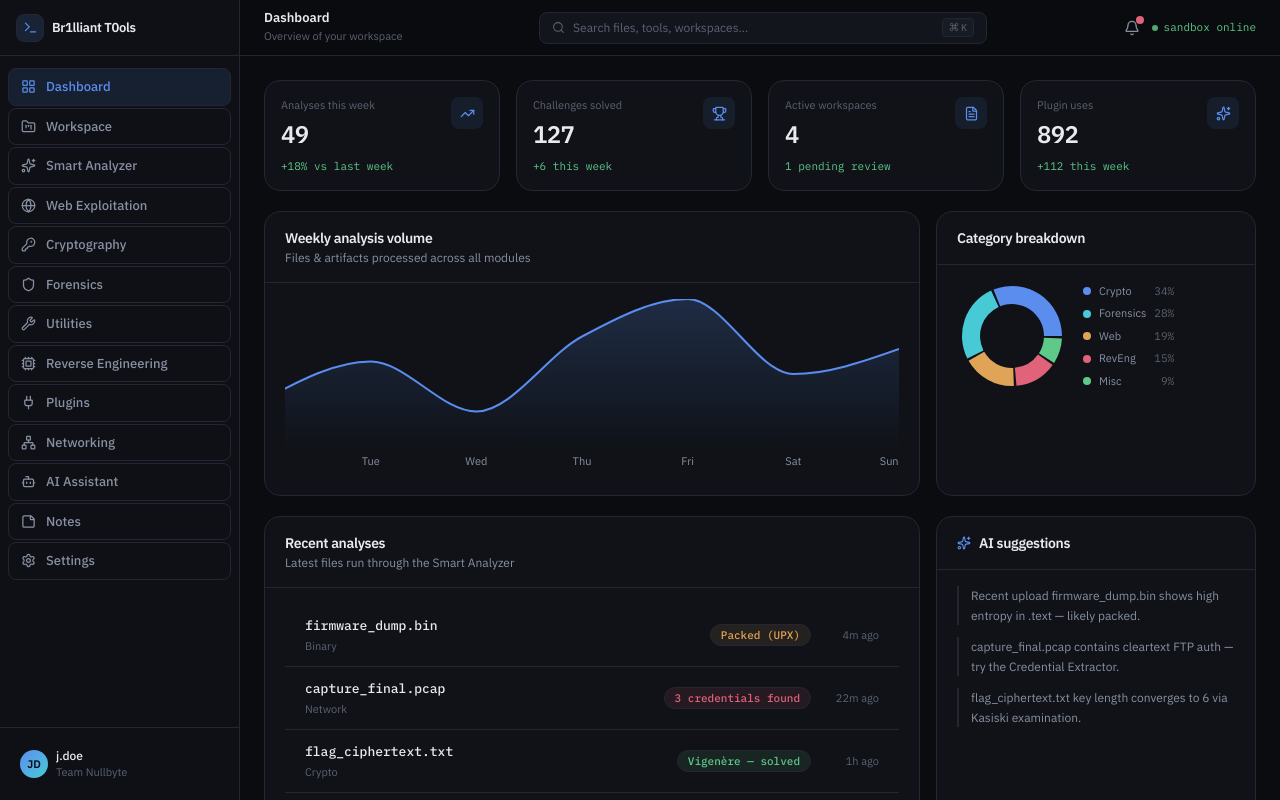
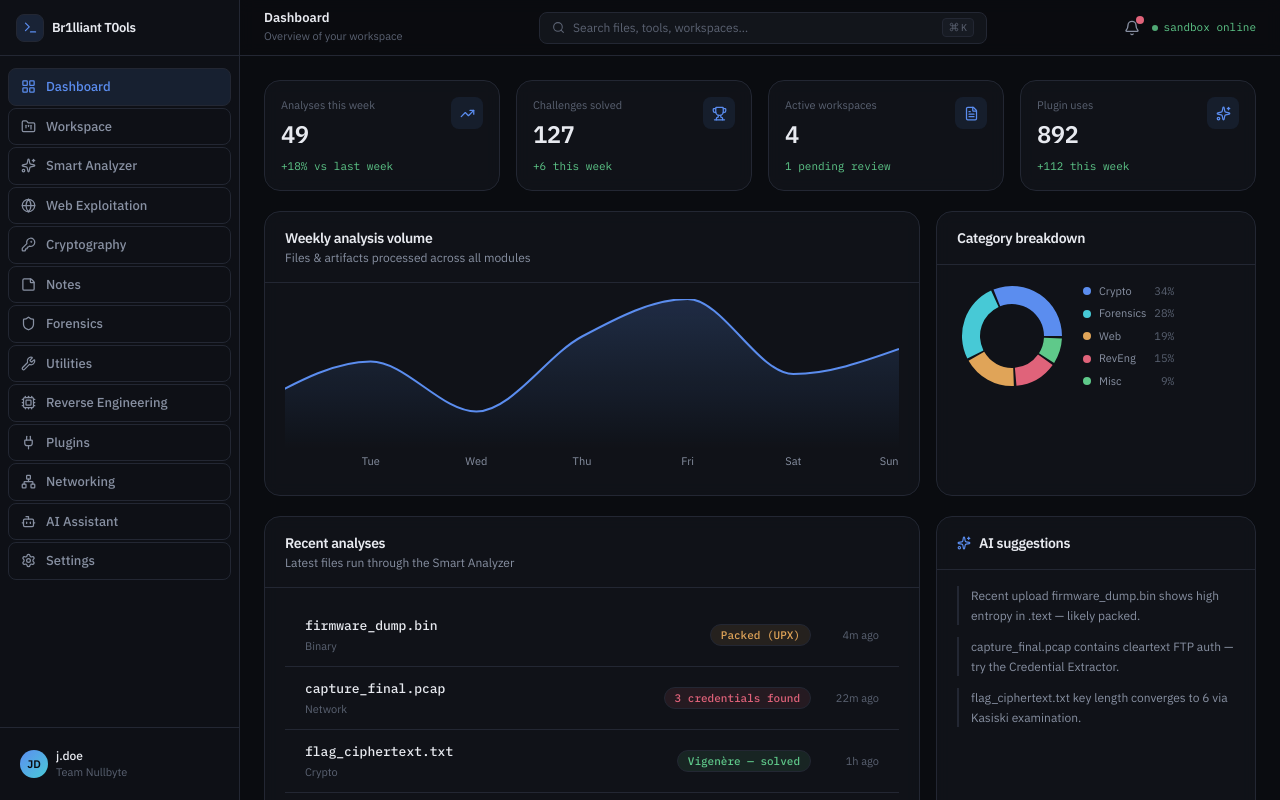
Before and after one commit to BWSI-Bril1ant-Be4vers/br1lliantT0ols, a React (Vite) app: page / in a window 1280 px wide. Shown: the top 800 px of the page. Built offline with nearby package versions, Linux system fonts and the light colour scheme.

Commit message:
Remove duplicate 'Notes' entry from Sidebar

```diff
--- a/src/components/layout/Sidebar.tsx
+++ b/src/components/layout/Sidebar.tsx
@@ -43,13 +43,13 @@ const items: {
   { id: "analyzer", label: "Smart Analyzer", icon: Sparkles },
   { id: "web", label: "Web Exploitation", icon: Globe },
   { id: "crypto", label: "Cryptography", icon: KeyRound },
+  { id: "notes", label: "Notes", icon: StickyNote },
   { id: "forensics", label: "Forensics", icon: Shield },
   { id: "utilities", label: "Utilities", icon: Wrench },
   { id: "reveng", label: "Reverse Engineering", icon: Cpu },
   { id: "plugins", label: "Plugins", icon: Plug },
   { id: "networking", label: "Networking", icon: Network },
   { id: "ai", label: "AI Assistant", icon: Bot },
-  { id: "notes", label: "Notes", icon: StickyNote },
   { id: "settings", label: "Settings", icon: Settings },
 ];
 
```
